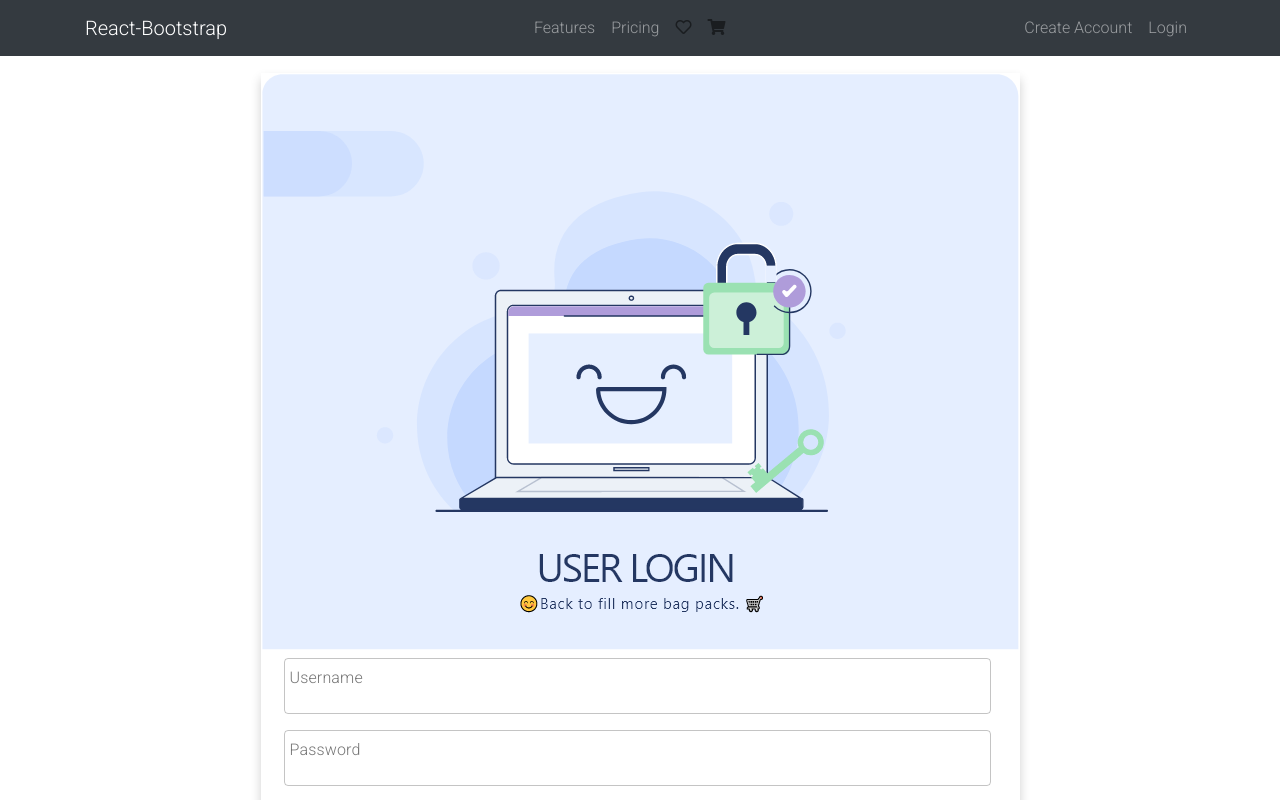
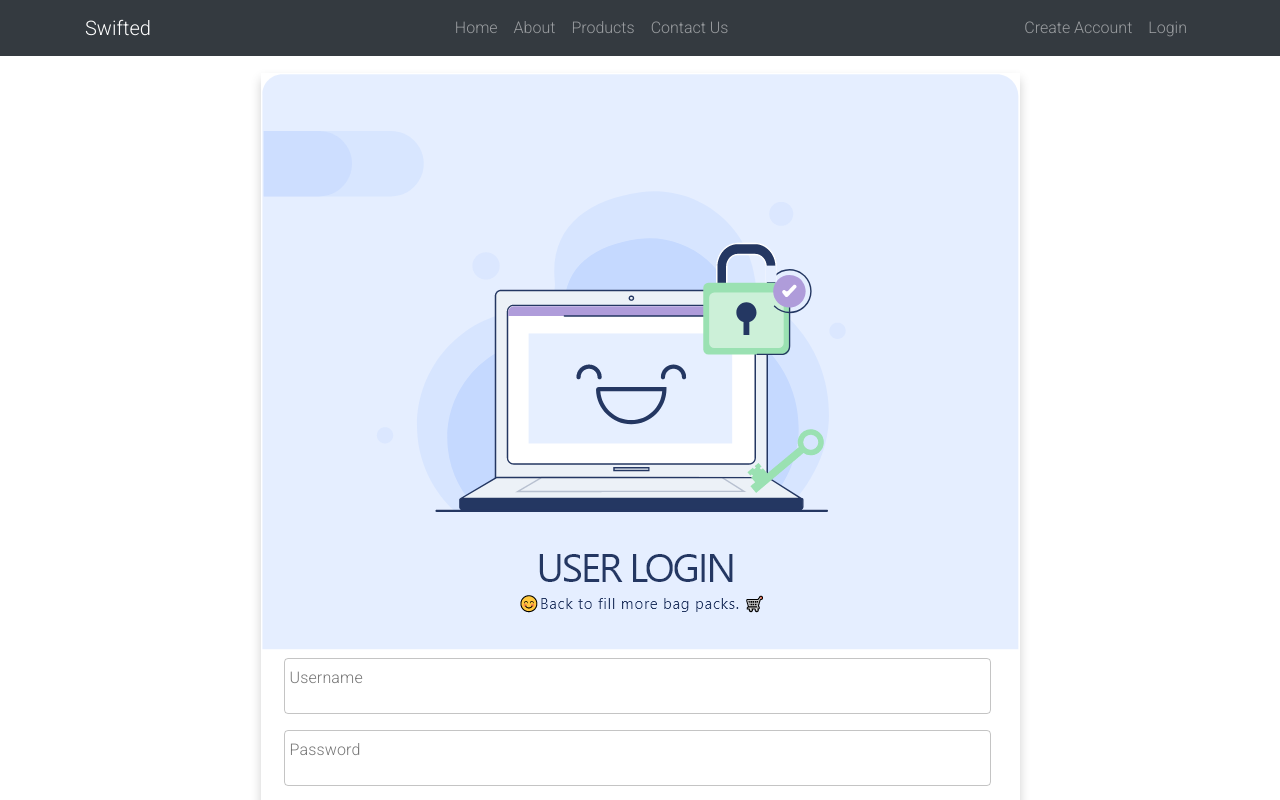
Before and after one commit to RijenShahi/swifted_frontend, a React (Create React App) app: page /login in a window 1280 px wide. Shown: the top 800 px of the page. Built offline with nearby package versions, Linux system fonts and the light colour scheme.

Commit message:
design change

```diff
--- a/src/components/Frame/Header.js
+++ b/src/components/Frame/Header.js
@@ -14,14 +14,18 @@ const Header = (props) => {
         <>
       <Navbar collapseOnSelect expand="lg" bg="dark" variant="dark">
   <Container>
-  <Navbar.Brand href="#home">React-Bootstrap</Navbar.Brand>
+  <Navbar.Brand href="/">Swifted</Navbar.Brand>
   <Navbar.Toggle aria-controls="responsive-navbar-nav" />
   <Navbar.Collapse id="responsive-navbar-nav">
-    <Nav className="mx-auto">
-      <Nav.Link href="#features">Features</Nav.Link>
-      <Nav.Link href="#pricing">Pricing</Nav.Link>
-
-                        <Nav.Link to="/wishlist" className="text-black-50">
+    {
+      token !==null && user.userType=="Customer"?(
+        <>
+        <Nav className="mx-auto">
+      <Nav.Link href="/">Home</Nav.Link>
+      <Nav.Link href="/about">About</Nav.Link>
+      <Nav.Link href="/shop">Products</Nav.Link>
+      <Nav.Link href="/contact">Contact Us</Nav.Link>
+<Nav.Link to="/wishlist" className="text-black-50">
                             <i className="ni far fa-heart"></i>
                         </Nav.Link>
                         <Nav.Link to="/mycart" className="text-black-50">
@@ -29,9 +33,65 @@ const Header = (props) => {
                         </Nav.Link>
 
     </Nav>
+        </>
+      ):(
+        <>
+        </>
+      )
+    }
+       {
+      token !==null && user.userType=="Admin"?(
+        <>
+        <Nav className="mx-auto">
+      <Nav.Link href="/">Home</Nav.Link>
+      <Nav.Link href="/about">About</Nav.Link>
+      <Nav.Link href="/shop">Products</Nav.Link>
+      <Nav.Link href="/contact">Contact Us</Nav.Link>
+
+    </Nav>
+        </>
+      ):(
+        <>
+        </>
+      )
+    }
+       {
+      token !==null && user.userType=="Vendor"?(
+        <>
+        <Nav className="mx-auto">
+      <Nav.Link href="/">Home</Nav.Link>
+      <Nav.Link href="/about">About</Nav.Link>
+      <Nav.Link href="/shop">Products</Nav.Link>
+      <Nav.Link href="/contact">Contact Us</Nav.Link>
+      <Nav.Link href="/contact">Contact Us</Nav.Link>
+ <Nav.Link href="/contact">Dashboard</Nav.Link>
+
+    </Nav>
+        </>
+      ):(
+        <>
+        </>
+      )
+    }
+       {
+      token ==null ?(
+        <>
+        <Nav className="mx-auto">
+      <Nav.Link href="/">Home</Nav.Link>
+      <Nav.Link href="/about">About</Nav.Link>
+      <Nav.Link href="/shop">Products</Nav.Link>
+      <Nav.Link href="/contact">Contact Us</Nav.Link>
+
+    </Nav>
+        </>
+      ):(
+        <>
+        </>
+      )
+    }
     <Nav className="mx-right">
       {
-        token !== null && user.userType=='Admin'?
+        token !== null && user.userType=='Admin' || token !== null && user.userType==="Customer" ||token !== null && user.userType==="Vendor"?
         (
           <NavDropdown title={user.username} id="collasible-nav-dropdown">
           <NavDropdown.Item href="/userprofile">Edit Profile</NavDropdown.Item>
@@ -40,11 +100,38 @@ const Header = (props) => {
         ):(
 
           <>
-           <Nav.Link href="#features">Create Account</Nav.Link>
-      <Nav.Link href="/login">Login</Nav.Link>
           </>
         )
       }
+       {
+        token !== null && user.userType=='Customer'?
+        (
+          <NavDropdown title={user.firstname} id="collasible-nav-dropdown">
+          <NavDropdown.Item href="/userprofile">Edit Profile</NavDropdown.Item>
+          <NavDropdown.Item onClick={(e)=>{logout(e)}}>Logout</NavDropdown.Item>
+        </NavDropdown>
+        ):(
+
+          <>
+
+          </>
+        )
+      }
+      {
+        token == null ?
+        (
+          <>
+          <Nav.Link href="#features">Create Account</Nav.Link>
+          <Nav.Link href="/login">Login</Nav.Link>
+          </>
+        ):(
+
+          <>
+
+          </>
+        )
+      }
+
 
     </Nav>
   </Navbar.Collapse>
--- a/src/components/Pages/Login.js
+++ b/src/components/Pages/Login.js
@@ -31,7 +31,7 @@ class Login extends Component {
           });
           localStorage.setItem("token", response.data.token);
           localStorage.setItem("user", JSON.stringify(response.data.data));
-          window.location.href = "/userprofile";
+          window.location.href = "/";
         }
       })
       .catch((err) => {
```
